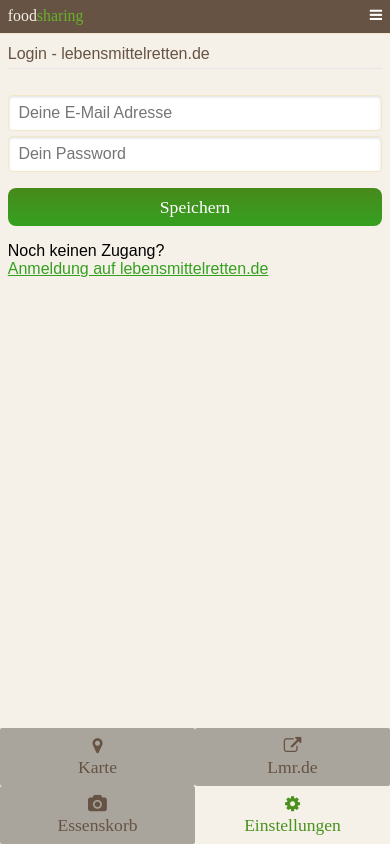
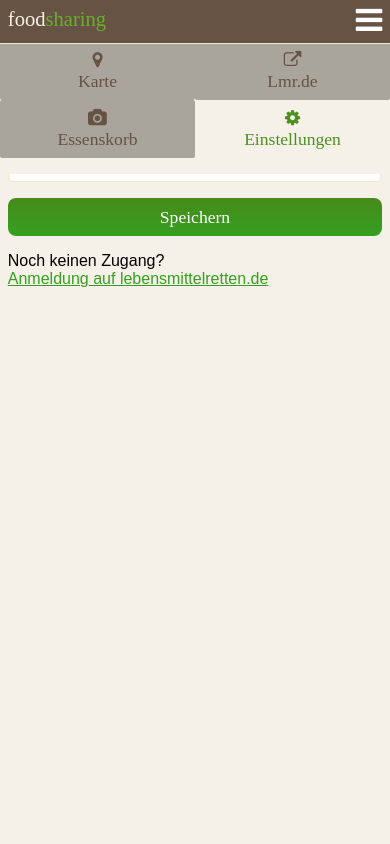
Before and after one commit to raph-ael/foodsharing-app, a plain HTML site: page index.html in a window 390 px wide. Both pictures are taken after a click on the element 372 px from the left and 15 px from the top of the page. Drawn offline with Linux system fonts and the light colour scheme; some packages are replaced by stand-ins of ours; a web font is replaced by a local one.

Commit message:
added bigger menu button

```diff
--- a/config.xml
+++ b/config.xml
@@ -4,8 +4,8 @@
 <widget xmlns     = "http://www.w3.org/ns/widgets"
         xmlns:gap = "http://phonegap.com/ns/1.0"
         id        = "de.lebensmittelretten.app"
-        versionCode ="10003"
-        version   = "1.0.3">
+        versionCode ="10004"
+        version   = "1.0.4">
 
     <name>foodsharing lebensmittelretten</name>
     <description>
--- a/css/app.css
+++ b/css/app.css
@@ -50,7 +50,7 @@ body
 .page
 {
 	display:none;
-	padding:40px 2% 100px 2%;
+	padding:50px 2% 100px 2%;
 }
 #page-map
 {
@@ -90,26 +90,22 @@ header .pure-menu-heading span
 {
 	color:#FFFFFF;
 }
-footer
+#menu
 {
 	position:fixed;
-    left:0px;
-    bottom:0px;
     width:100%;
     z-index: 1100;
+    top:42px;
+    height:132px
 }
-footer div
-{
-
-}
-footer .pure-button
+#menu .pure-button
 {
 	color:#665343;
 	background-color: #A9A59C;
 	box-shadow: 0;
 }
 
-footer .pure-button-active,footer, footer .pure-button-active:active
+#menu .pure-button-active,#menu, #menu .pure-button-active:active
 {
 	color:#4A911D;
 	background-color: #F5F1E8;
--- a/index.html
+++ b/index.html
@@ -47,7 +47,9 @@
   -->
   <header class="header">
     <div class="home-menu pure-menu pure-menu-open pure-menu-horizontal pure-menu-fixed">
-        <a class="pure-menu-heading toplogo" href="#" onclick="return false;"><span class="beige">food</span><span class="green">sharing</span></a>
+        <div style="font-size:117%;" class="pure-menu-heading toplogo">
+        	<span class="beige">food</span><span class="green">sharing</span>
+        </div>
 
         <div id="title-wrapper" class="pure-menu-heading" style="float:right;max-width: 50%; overflow: hidden;">
            <div id="mini-loader" class="bubblingG">
@@ -57,12 +59,47 @@
 				</span>
 				<span id="bubblingG_3">
 				</span>
-			</div>&nbsp; <span id="title"><i class="fa fa-bars"></i></span>
+			</div>&nbsp; <span id="title"><i style="font-size:31px;" class="fa fa-bars"></i></span>
         </div>
     </div>
   </header>
   <!--
   	Header Ende
+  -->
+
+  <!--
+  	Footer Start
+  -->
+  <div id="menu">
+  	<div>
+  				<a style="float:left;width:50%;margin:0;padding:8px 0;" href="#map" class="pagelink page-map pure-button pure-button-active">
+				    <i class="fa fa-map-marker"></i><br />
+				    Karte
+				</a>
+
+
+  				<a style="float:left;width:50%;margin:0;padding:0;padding:8px 0;" href="http://lebensmittelretten.de/freiwillige/?page=dashboard" target="_blank" class="page-lmr pure-button">
+				    <i class="fa fa-external-link"></i><br />
+				    Lmr.de
+				</a>
+				<div style="clear:both;"></div>
+	</div>
+  	<div>
+  				<a style="float:left;width:50%;margin:0;padding:8px 0;" href="#foodbasket" class="pagelink page-foodbasket pure-button pure-button-active">
+				    <i class="fa fa-camera"></i><br />
+				    Essenskorb
+				</a>
+
+
+  				<a style="float:left;width:50%;margin:0;padding:0;padding:8px 0;" href="#settings" class="pagelink page-settings pure-button">
+				    <i class="fa fa-cog"></i><br />
+				    Einstellungen
+				</a>
+				<div style="clear:both;"></div>
+	</div>
+  </div>
+  <!--
+  	Footer Ende
   -->
 
   <!--
@@ -234,40 +271,6 @@
 
   <div id="loader"><span>&nbsp;</span></div>
 
-  <!--
-  	Footer Start
-  -->
-  <footer>
-  	<div>
-  				<a style="float:left;width:50%;margin:0;padding:8px 0;" href="#map" class="pagelink page-map pure-button pure-button-active">
-				    <i class="fa fa-map-marker"></i><br />
-				    Karte
-				</a>
-
-
-  				<a style="float:left;width:50%;margin:0;padding:0;padding:8px 0;" href="http://lebensmittelretten.de/freiwillige/?page=dashboard" target="_blank" class="page-lmr pure-button">
-				    <i class="fa fa-external-link"></i><br />
-				    Lmr.de
-				</a>
-				<div style="clear:both;"></div>
-	</div>
-  	<div>
-  				<a style="float:left;width:50%;margin:0;padding:8px 0;" href="#foodbasket" class="pagelink page-foodbasket pure-button pure-button-active">
-				    <i class="fa fa-camera"></i><br />
-				    Essenskorb
-				</a>
-
-
-  				<a style="float:left;width:50%;margin:0;padding:0;padding:8px 0;" href="#settings" class="pagelink page-settings pure-button">
-				    <i class="fa fa-cog"></i><br />
-				    Einstellungen
-				</a>
-				<div style="clear:both;"></div>
-	</div>
-  </footer>
-  <!--
-  	Footer Ende
-  -->
 
 
 </body>
--- a/js/init.js
+++ b/js/init.js
@@ -28,14 +28,14 @@ var init = {
 	footerTimeout : null,
 	footer: function()
 	{
-		var footer = $('footer');
+		var footer = $('#menu');
 		footer.animate({
 			'bottom':'-100px'
 		},200,function(){
 			footer.hide();
 		});
 
-		$('footer a.pagelink').click(function(ev){
+		$('#menu a.pagelink').click(function(ev){
 			ev.preventDefault();
 			index = this.href.split('#')[1];
 			page.activate(index);
@@ -80,23 +80,23 @@ var init = {
 
 	},
 	fButtonsHide: function(){
-		var footer = $('footer');
+		var footer = $('#menu');
 		footer.animate({
-			'bottom':'-100px'
+			'top':'-300px'
 		},100,function(){
 			footer.hide();
 		});
 	},
 	fButtonsShow: function(){
-		var footer = $('footer');
+		var footer = $('#menu');
 		footer.show();
 		footer.animate({
-			'bottom':'0px'
+			'top':'42px'
 		},100);
 	},
 	menuClick: function()
 	{
-		if($('footer').is(':visible'))
+		if($('#menu').is(':visible'))
 		{
 			if(init.footerTimeout !== null)
 			{
--- a/js/page.js
+++ b/js/page.js
@@ -27,11 +27,11 @@ var page = {
 	},
 	setFootMenu: function(index){
 
-		$('footer a').removeClass('pure-button-active');
-		$('footer a.page-' + index).addClass('pure-button-active');
+		$('#menu a').removeClass('pure-button-active');
+		$('#menu a.page-' + index).addClass('pure-button-active');
 	},
 	setTitle: function(text)
 	{
-		$('#title').text(text);
+		//$('#title').text(text);
 	}
 };
--- a/js/user.js
+++ b/js/user.js
@@ -68,7 +68,7 @@ var u = {
 					//$('#title').text(json.name);
 
 					this.loginTryCount = 0;
-					page.activate('map');
+					page.activate('foodbasket');
 
 					if(option.success != undefined)
 					{
```
Also changed, not shown: js/libs/leaflet/leaflet.css.
